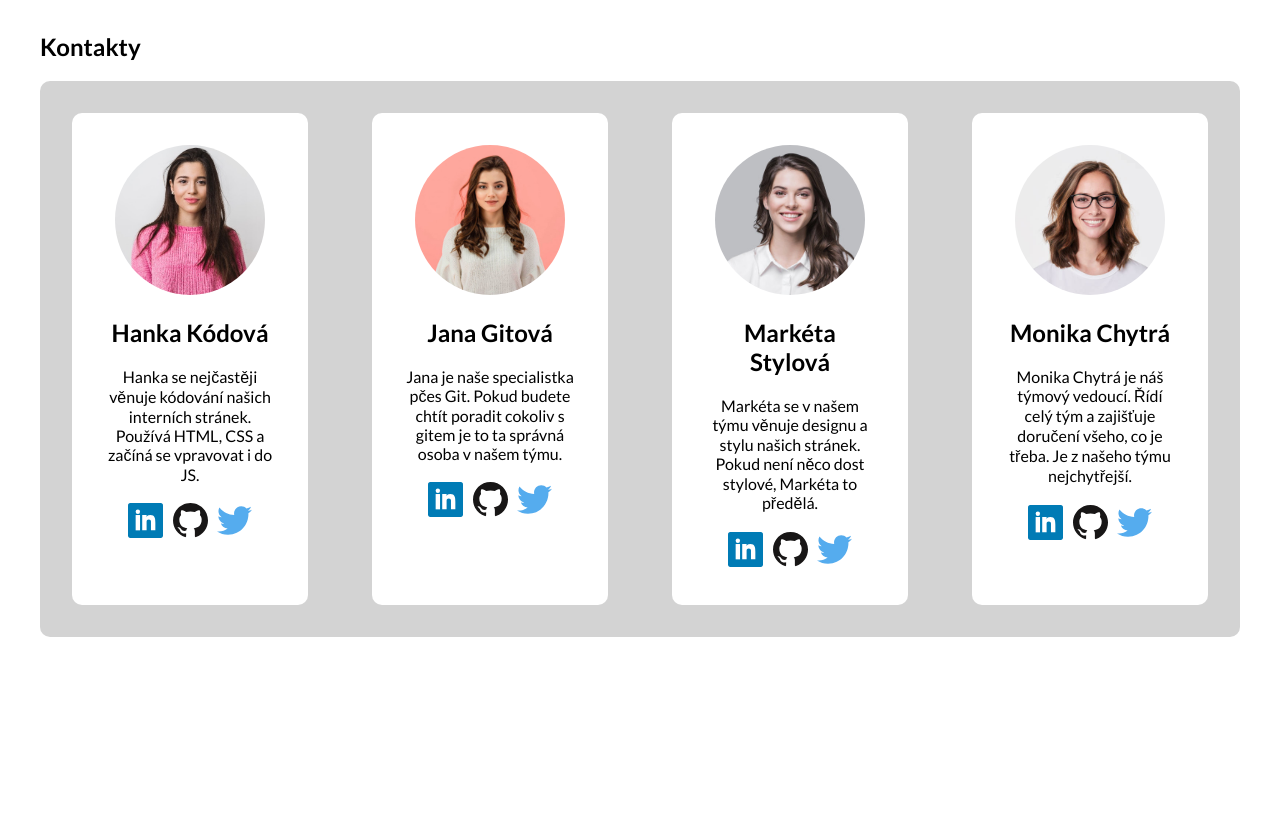
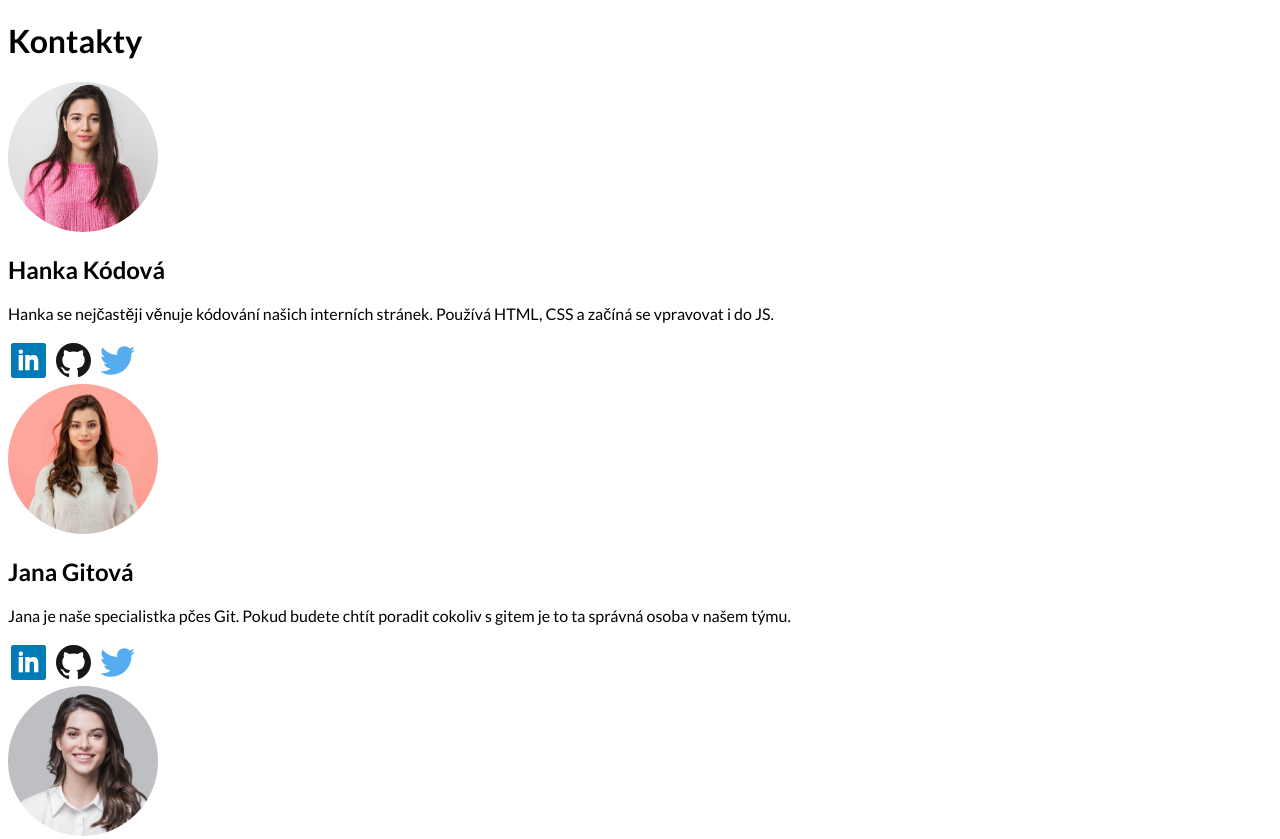
Before and after one commit to tvorimweb-2021-praha-jaro/du-3---kontakty-EvaHouzvickova, a plain HTML site: page index.html in a window 1280 px wide. Shown: the top 839 px of the page. Before the commit the page ends 800 px from the top, so only its background shows below. Drawn offline with Linux system fonts and the light colour scheme.

Commit message:
uprava struktury HTML

```diff
--- a/index.html
+++ b/index.html
@@ -10,51 +10,47 @@
     <title>Kontakty</title>
 </head>
 <body>
-    <section class="kontakty">
     <h1>Kontakty</h1>
-            <div class="kontakty-sedivy">
-                <ul>
-                    <li>
-                        <img src="images/hanka.jpg" class="zamestnanec" height="150" weight="150" alt="Hanka Kódová">
+        <section class="zamestnanci">
+            <div class="zam1">
+                <img src="images/hanka.jpg" class="profilovka" height="150" weight="150" alt="Hanka Kódová">
                 <h2>Hanka Kódová</h2>
                 <p>Hanka se nejčastěji věnuje kódování našich interních stránek. Používá HTML, CSS a začíná se vpravovat i do JS.</p>
                     <div class="ikony">
-                            <img src="images/icons/linkedin.svg" height="35" weight="35" alt="LinkedIn">
-                            <img src="images/icons/github.svg" height="35" weight="35" alt="Github">
-                            <img src="images/icons/twitter.svg" height="35" weight="35" alt="Twitter">
+                        <img src="images/icons/linkedin.svg" height="35" weight="35" alt="LinkedIn Hanka Kódová">
+                        <img src="images/icons/github.svg" height="35" weight="35" alt="Github Hanka Kódová">
+                        <img src="images/icons/twitter.svg" height="35" weight="35" alt="Twitter Hanka Kódová">
                     </div>
-                    </li>
-                    <li>
-                        <img src="images/jana.jpg" class="zamestnanec" height="150" weight="150" alt="Jana Gitová">
-                        <h2>Jana Gitová</h2>
+            </div>
+            <div class="zam2">
+                <img src="images/jana.jpg" class="profilovka" height="150" weight="150" alt="Jana Gitová">
+                <h2> Jana Gitová</h2>
                 <p>Jana je naše specialistka pčes Git. Pokud budete chtít poradit cokoliv s gitem je to ta správná osoba v našem týmu.</p>
                     <div class="ikony">
-                            <img src="images/icons/linkedin.svg" height="35" weight="35" alt="LinkedIn">
-                            <img src="images/icons/github.svg" height="35" weight="35" alt="Github">
-                            <img src="images/icons/twitter.svg" height="35" weight="35" alt="Twitter">
+                        <img src="images/icons/linkedin.svg" height="35" weight="35" alt="LinkedIn Jana Gitová">
+                        <img src="images/icons/github.svg" height="35" weight="35" alt="Github Jana Gitová">
+                        <img src="images/icons/twitter.svg" height="35" weight="35" alt="Twitter Jana Gitová">
                     </div>
-                    </li>
-                    <li>
-                        <img src="images/marketa.jpg" class="zamestnanec" height="150" weight="150" alt="Markéta Stylová">
+            </div>
+            <div class="zam3">
+                <img src="images/marketa.jpg" class="profilovka" height="150" weight="150" alt="Markéta Stylová">
                 <h2>Markéta Stylová</h2>
                 <p>Markéta se v našem týmu věnuje designu a stylu našich stránek. Pokud není něco dost stylové, Markéta to předělá.</p>
                     <div class="ikony">
-                            <img src="images/icons/linkedin.svg" height="35" weight="35" alt="LinkedIn">
-                            <img src="images/icons/github.svg" height="35" weight="35" alt="Github">
-                            <img src="images/icons/twitter.svg" height="35" weight="35" alt="Twitter">
+                        <img src="images/icons/linkedin.svg" height="35" weight="35" alt="LinkedIn Markéta Stylová">
+                        <img src="images/icons/github.svg" height="35" weight="35" alt="Github Markéta Stylová">
+                        <img src="images/icons/twitter.svg" height="35" weight="35" alt="Twitter Markéta Stylová">
                     </div>
-                    </li>
-                    <li>
-                        <img src="images/monika.jpg" class="zamestnanec" height="150" weight="150" alt="Monika Chytrá">
-                        <h2>Monika Chytrá</h2>
+            </div>
+            <div class="zam4">
+                <img src="images/monika.jpg" class="profilovka" height="150" weight="150" alt="Monika Chytrá">
+                <h2> </h2>
                 <p>Monika Chytrá je náš týmový vedoucí. Řídí celý tým a zajišťuje doručení všeho, co je třeba. Je z našeho týmu nejchytřejší.</p>
                     <div class="ikony">
-                            <img src="images/icons/linkedin.svg" height="35" weight="35" alt="LinkedIn">
-                            <img src="images/icons/github.svg" height="35" weight="35" alt="Github">
-                            <img src="images/icons/twitter.svg" height="35" weight="35" alt="Twitter">
+                        <img src="images/icons/linkedin.svg" height="35" weight="35" alt="LinkedIn Monika Chytrá">
+                        <img src="images/icons/github.svg" height="35" weight="35" alt="Github Monika Chytrá" >
+                        <img src="images/icons/twitter.svg" height="35" weight="35" alt="Twitter Monika Chytrá" >
                     </div>
-                    </li>
-                </ul>
             </div>
         </section>
 </body>
--- a/style.css
+++ b/style.css
@@ -3,34 +3,10 @@ html { box-sizing: border-box }
 
 body {
     font-family: 'Lato', sans-serif;
+    font-size: 16px;
 }
 
-.kontakty {
-    margin: 2rem;
-}
-
-.kontakty-sedivy {
-    background-color: lightgrey;
-    border-radius: 10px;
-}
-
-ul {
-    list-style-type: none;
-    padding-left: 0;
-    display: flex;
-    justify-content: space-evenly;
-}
-
-li {
-    background-color:white;
-    padding: 2rem;
-    margin: 2rem;
-    text-align: center;
-    flex-basis: 22%;
-    border-radius: 10px;
-}
-
-.zamestnanec {
+.profilovka {
 border-radius: 50%;
 }
 
```
Lines whose indentation alone changed are shown as unchanged.
